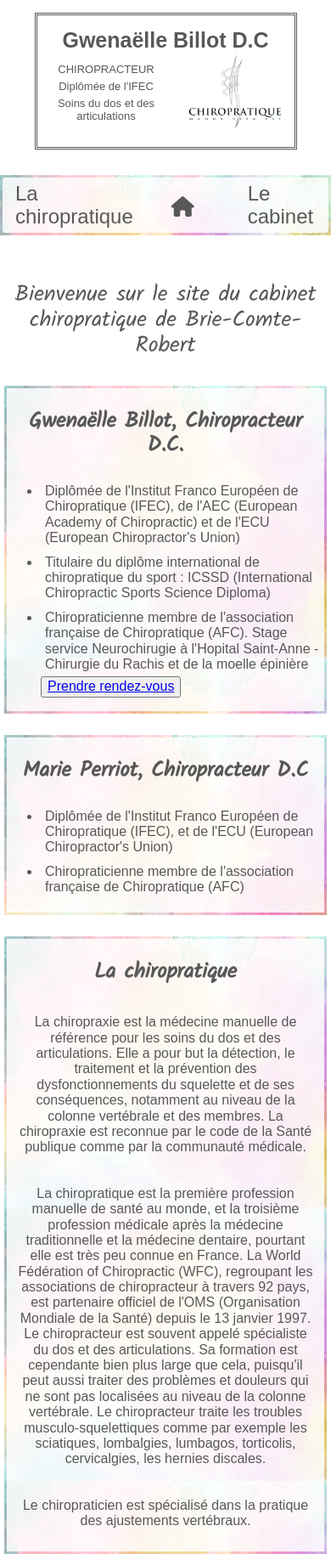
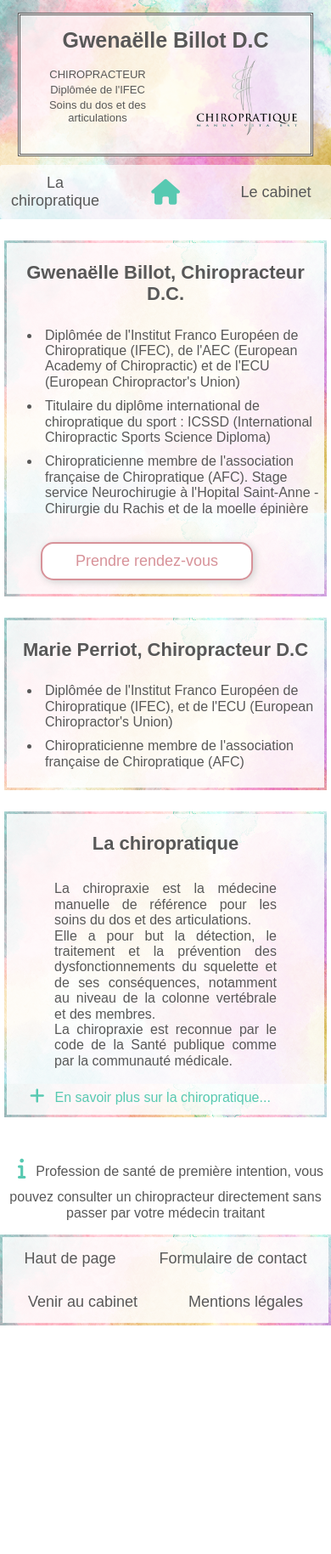
Before and after one commit to Judes77850/chiro-brie, a plain HTML site: page index.html in a window 390 px wide. Shown: the top 1829 px of the page at 85% size. After the commit the page ends 1560 px from the top, so only its background shows below. Drawn offline with Linux system fonts and the light colour scheme.

Commit message:
ajout version mobile

```diff
--- a/index.html
+++ b/index.html
@@ -21,32 +21,31 @@
                     <p>Soins du dos et des articulations</p>
                 </span>
                 <span>
-                    <img class="chiroLogo" src="/img/logo-chiropratique.png">
+                    <img class="chiroLogo" src="img/logo-chiropratique.png">
                 </span>
             </span>
         </div>
         <div id="menuBis">
             <div class="linkMenu">
-                <a href="index.html">La chiropratique</a>
+                <a href="html/chiro.html">La chiropratique</a>
                 <a href="index.html"><i class="fa-solid fa-house"></i></a>
                 <!-- <a href="index.html">Consultation</a>
                 <a href="index.html">Remboursement</a> -->
-                <a href="index.html">Le cabinet</a>
+                <a href="html/cab.html">Le cabinet</a>
                 <!-- <a href="../html/contact.html">Contact</a> -->
             </div>
         </div>
         <div id="menuDesk">
             <div class="linkMenu">
-                <a href="index.html">La chiropratique</a>
+                <a href="html/chiro.html">La chiropratique</a>
                 <a href="index.html">Consultation</a>
-                <a href="index.html">Remboursement</a>
-                <a href="index.html">Le cabinet</a>
+                <a href="html/chiro.html#remboursement">Remboursement</a>
+                <a href="html/cab.html">Le cabinet</a>
                 <a href="../html/contact.html">Contact</a>
             </div>
         </div>
     </header>
     <main>
-        <p class="welcome">Bienvenue sur le site du cabinet chiropratique de Brie-Comte-Robert</p>
         <div class="TopPres">
             <div class="presZone">
                 <div class="textzone">
@@ -63,7 +62,8 @@
                             Stage service Neurochirugie à l'Hopital Saint-Anne - Chirurgie du Rachis et de la moelle
                             épinière</li>
                         <button class="rdv"><a
-                                href="https://www.doctolib.fr/chiropracteur/brie-comte-robert/billot-gwenaelle/booking/motives?placeId=practice-39768&profile_skipped=true&specialityId=191&telehealth=false">Prendre
+                                href="https://www.doctolib.fr/chiropracteur/brie-comte-robert/billot-gwenaelle/booking/motives?placeId=practice-39768&profile_skipped=true&specialityId=191&telehealth=false"
+                                target="_blank">Prendre
                                 rendez-vous</a></button>
                     </ul>
                 </div>
@@ -82,33 +82,15 @@
             <div class="workPres">
                 <div class="textzone">
                     <h3>La chiropratique</h3>
-                    <p>La chiropraxie est la médecine manuelle de référence pour les soins du dos et des articulations.
-                        Elle a
-                        pour but la détection, le traitement et la prévention des dysfonctionnements du squelette et de
+                    <p>La chiropraxie est la médecine manuelle de référence pour les soins du dos et des
+                        articulations.</br>
+                        Elle a pour but la détection, le traitement et la prévention des dysfonctionnements du squelette
+                        et de
                         ses
-                        conséquences, notamment au niveau de la colonne vertébrale et des membres.
+                        conséquences, notamment au niveau de la colonne vertébrale et des membres.</br>
                         La chiropraxie est reconnue par le code de la Santé publique comme par la communauté médicale.
                     </p>
-
-                    <p>La chiropratique est la première profession manuelle de santé au monde, et la troisième
-                        profession
-                        médicale après la médecine traditionnelle et la médecine dentaire, pourtant elle est très peu
-                        connue
-                        en
-                        France. La World Fédération of Chiropractic (WFC), regroupant les associations de chiropracteur
-                        à
-                        travers 92 pays, est partenaire officiel de l'OMS (Organisation Mondiale de la Santé) depuis le
-                        13
-                        janvier 1997.
-                        Le chiropracteur est souvent appelé spécialiste du dos et des articulations. Sa formation est
-                        cependante
-                        bien plus large que cela, puisqu'il peut aussi traiter des problèmes et douleurs qui ne sont pas
-                        localisées au niveau de la colonne vertébrale. Le chiropracteur traite les troubles
-                        musculo-squelettiques comme par exemple les sciatiques, lombalgies, lumbagos, torticolis,
-                        cervicalgies,
-                        les hernies discales.</p>
-
-                    <p>Le chiropraticien est spécialisé dans la pratique des ajustements vertébraux.</p>
+                    <a href="html/chiro.html"><i class="fa-solid fa-plus"></i>En savoir plus sur la chiropratique...</a>
                 </div>
             </div>
 
--- a/sass/Layout/_footer.scss
+++ b/sass/Layout/_footer.scss
@@ -3,11 +3,12 @@ footer {
     display: flex;
     flex-direction: row;
     width: 100%;
+    max-width: 1200px;
     background-image: url(../img/pastel.jpeg);
     background-size: 150%;
     padding: 0px;
-    margin-bottom: 0px;
-    margin-top: 30px;
+    position: absolute;
+    bottom: 0;
 
     .linkMenu {
         background-color: rgba($color: #ffffff, $alpha: 0.85);
@@ -35,3 +36,9 @@ footer {
         }
     }
 }
+
+@media only screen and (max-width: 800px) {
+    footer{
+        position: relative;
+    }
+}
--- a/sass/Layout/_header.scss
+++ b/sass/Layout/_header.scss
@@ -1,43 +1,51 @@
 header {
     display: flex;
     flex-direction: column;
-    margin-top: 15px;
+    padding-top: 15px;
+    margin-bottom: 20px;
     width: 100%;
+    background-image: url(../img/pastel.jpeg);
+    background-size: 120%;
     .headerTop {
         color: $color-1;
+        background-color: rgba($color: #ffffff, $alpha: 0.70);
         margin: auto;
         text-align: center;
         border: double 3px;
         border-color: $color-1;
         padding: 15px;
         font-family: Arial, Helvetica, sans-serif;
+        h1{
+            margin: 0px;
+        }
         p {
-            margin: 5px;
+            margin: 3px;
         }
     }
     .bottomPart {
         display: flex;
-        justify-content: space-around;
+        justify-content: space-between;
         align-items: center;
     }
     .chiroLogo {
-        width: 110px;
-        margin-left: 30px;
+        width: 120px;
+        margin-left: 40px;
+        margin-top: 0px;
     }
 }
 #menuDesk {
     display: flex;
     color: $color-1;
     flex-direction: row;
-    background-image: url(../img/pastel.jpeg);
     background-size: 150%;
     padding: 0px;
-    margin-bottom: 30px;
+    margin-bottom: 0px;
     margin-top: 30px;
     .linkMenu {
-        background-color: rgba($color: #ffffff, $alpha: 0.85);
+        background-color: rgba($color: #ffffff, $alpha: 0.70);
         width: 100%;
-        margin: 3px;
+        margin: 0px;
+        margin-top: 0px;
         display: flex;
         flex-wrap: wrap;
         justify-content: space-between;
@@ -60,55 +68,23 @@ header {
 }
 
 #menuBis {
-    color: $color-1;
     display: none;
-    flex-direction: row;
-    justify-content: center;
-    align-items: center;
-    width: 454px;
-    background-image: url(../img/pastel.jpeg);
-    background-size: 100%;
-    padding: 0px;
-    margin: auto;
-    margin-bottom: 30px;
-    margin-top: 30px;
-    .linkMenu {
-        background-color: rgba($color: #ffffff, $alpha: 0.85);
-        width: auto;
-        margin: auto;
-        margin: 3px;
-        display: flex;
-        justify-content: center;
-        align-items: center;
-        flex-wrap: nowrap;
-        justify-content: space-around;
-        a {
-            color: $color-1;
-            text-decoration: none;
-            padding: 5px;
-            margin: 0px 10px 0px 10px;
-            list-style: none;
-            font-family: Arial, Helvetica, sans-serif;
-            font-size: 24px;
-            transition-duration: 200ms;
-        }
-        a:hover {
-            transform: scale(1.1);
-            transition-duration: 300ms;
-        }
-        i {
-            background-image: none;
-            width: 45px;
-            padding: 5px;
-            margin: 0px 10px 0px 10px;
-        }
-    }
 
 }
 
 @media only screen and (max-width: 800px) {
+    .bottomPart {
+        display: flex;
+        justify-content: space-around;
+        align-items: center;
+    }
+    .chiroLogo {
+        width: 10px;
+        height: auto;
+        margin-left: 80px;
+    }
     .headerTop{
-        width: 70%;
+        width: 80%;
         height: auto;
         h1{
             font-size: 25px;
@@ -126,31 +102,31 @@ header {
         justify-content: center;
         align-items: center;
         width: 100%;
-        background-image: url(../img/pastel.jpeg);
         background-size: 100%;
         padding: 0px;
         margin: auto;
-        margin-bottom: 30px;
-        margin-top: 30px;
+        margin-bottom: 0px;
+        margin-top: 10px;
         .linkMenu {
-            background-color: rgba($color: #ffffff, $alpha: 0.85);
+            background-color: rgba($color: #ffffff, $alpha: 0.7);
             width: 100%;
             margin: auto;
-            margin: 3px;
+            margin: 0px;
             display: flex;
             border-radius: 3px;
             justify-content: center;
             align-items: center;
             flex-wrap: nowrap;
-            justify-content: space-around;
+            justify-content: space-between;
             a {
+                width: 40%;
+                text-align: center;
                 color: $color-1;
                 text-decoration: none;
                 padding: 5px;
-                margin: 0px 10px 0px 10px;
                 list-style: none;
                 font-family: Arial, Helvetica, sans-serif;
-                font-size: 24px;
+                font-size: 18px;
                 transition-duration: 200ms;
             }
             a:hover {
@@ -159,9 +135,8 @@ header {
             }
             i {
                 background-image: none;
-                width: 45px;
-                padding: 5px;
-                margin: 0px 10px 0px 10px;
+                text-align: center;
+                font-size: 30px;
             }
         }
 
--- a/sass/main.scss
+++ b/sass/main.scss
@@ -23,19 +23,12 @@ html {
 }
 
 body {
-    max-width: 1100px;
+    max-width: 1200px;
     display: flex;
     margin: auto;
     flex-direction: column;
     justify-content: center;
     align-items: center;
-}
-
-.welcome {
-    font-family: kalam;
-    font-size: 26px;
-    text-align: center;
-    color: $color-1;
 }
 
 .TopPres {
@@ -67,14 +60,39 @@ body {
         font-family: Arial, Helvetica, sans-serif;
 
         h3 {
-            font-family: "kalam";
-            font-size: 25px;
+            font-family: Arial, Helvetica, sans-serif;
+            font-size: 22px;
             color: $color-1;
             text-align: center;
         }
 
         li {
             padding: 5px;
+        }
+        .rdv{
+            width: 250px;
+            height: 45px;
+            margin-top: 25px;
+            background-color: white;
+            background-size: 100%;
+            border-radius: 15px;
+            border: 2px solid;
+            border-color: rgb(215, 146, 153);
+            box-shadow: 2px 2px 10px rgb(207, 207, 207);
+            transition-duration: 500ms;
+            a{
+                font-size: 18px;
+                text-decoration: none;
+                color: rgb(215, 146, 153);
+                :visited{
+                    color: $color-1;
+                }
+            }
+        }
+        .rdv:hover{
+            transform: scale(1.05);
+            box-shadow: 2px 2px 10px rgb(183, 183, 183);
+            transition-duration: 500ms;
         }
     }
 }
@@ -95,28 +113,42 @@ body {
         color: rgb(67, 67, 67);
         font-size: 16px;
         font-family: Arial, Helvetica, sans-serif;
+        width: 100%;
 
         h3 {
-            font-family: "kalam";
-            font-size: 25px;
+            font-family: Arial, Helvetica, sans-serif;
+            font-size: 22px;
             color: $color-1;
             text-align: center;
         }
-
         p {
             padding: 10px;
+            text-align: justify;
+            color: $color-1;
+            width: 70%;
+            margin: auto;
+        }
+        a{
+            margin: 10px 20px 50px 10px;
+            color: rgb(87, 201, 177);
+            padding: 5px;
             text-align: center;
-            color: $color-1;
+            text-decoration: none;
+        }
+        i{
+            background-image: none;
+            margin: 5px;
+            font-size: 20px;
         }
     }
 }
 
 i {
-    background-image: url(../img/pastel.jpeg);
-    width: 20px;
-    height: 20px;
+    background-image: none;
+    color: rgb(87, 201, 177);
+    font-size: 25px;
     padding: 7px;
-    margin: 20px;
+    margin: 5px;
 }
 
 .youKnow {
```
Also changed, not shown: html/cab.html (added, +78 -0 lines), html/chiro.html (added, +99 -0 lines), html/contact.html (+12 -5 lines), html/formation.html (deleted, +0 -78 lines), html/projets.html (deleted, +0 -56 lines), css/main.min.css, img/btnback.png (added), img/gradient_green.webp (added), 2 other files.
